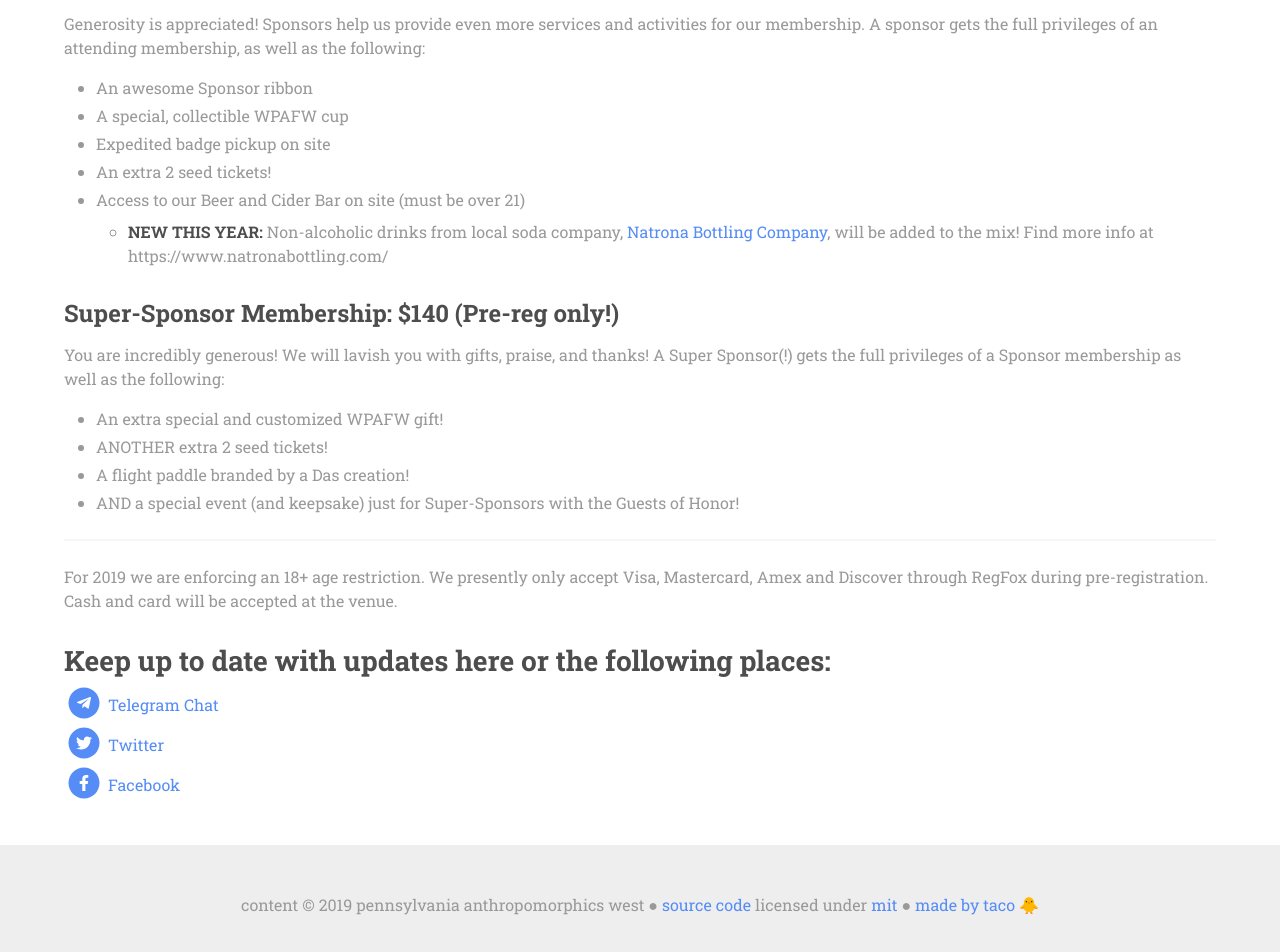
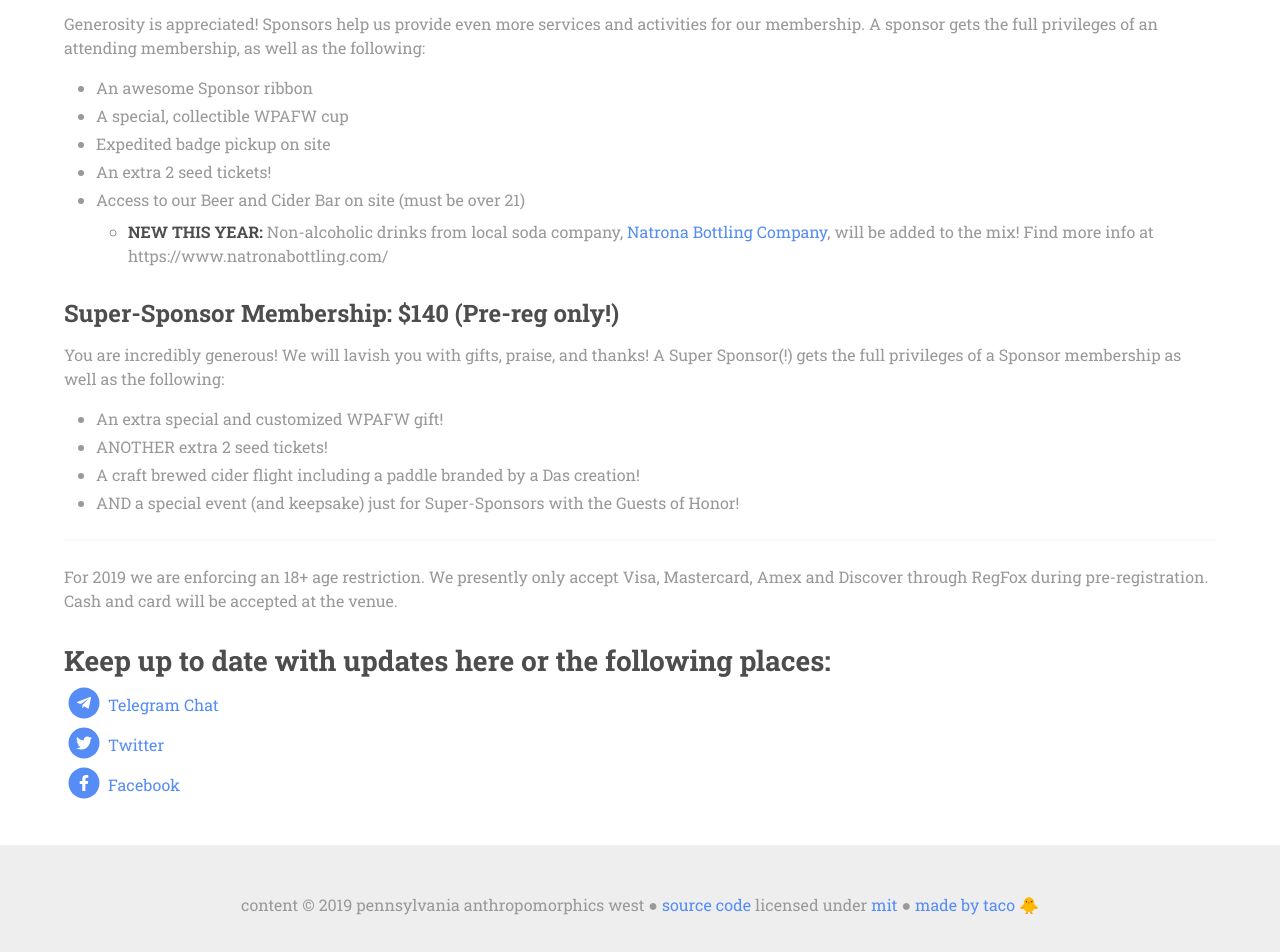
Before and after one commit to wpafw/wpafw.org, a Jekyll site: the page built from registration.md, in a window 1280 px wide. Shown: the part 1045-1997 px from the top of the page. Built offline with Jekyll 4.4.1, drawn with Linux system fonts in a browser that asks for light colours; nearby versions of some CDN libraries.

Commit message:
add more cider information

```diff
--- a/registration.md
+++ b/registration.md
@@ -40,7 +40,7 @@ You are incredibly generous! We will lavish you with gifts, praise, and thanks!
 
 * An extra special and customized WPAFW gift!
 * ANOTHER extra 2 seed tickets!
-* A flight paddle branded by a Das creation!
+* A craft brewed cider flight including a paddle branded by a Das creation!
 * AND a special event (and keepsake) just for Super-Sponsors with the Guests of Honor!
 
 ----
```
